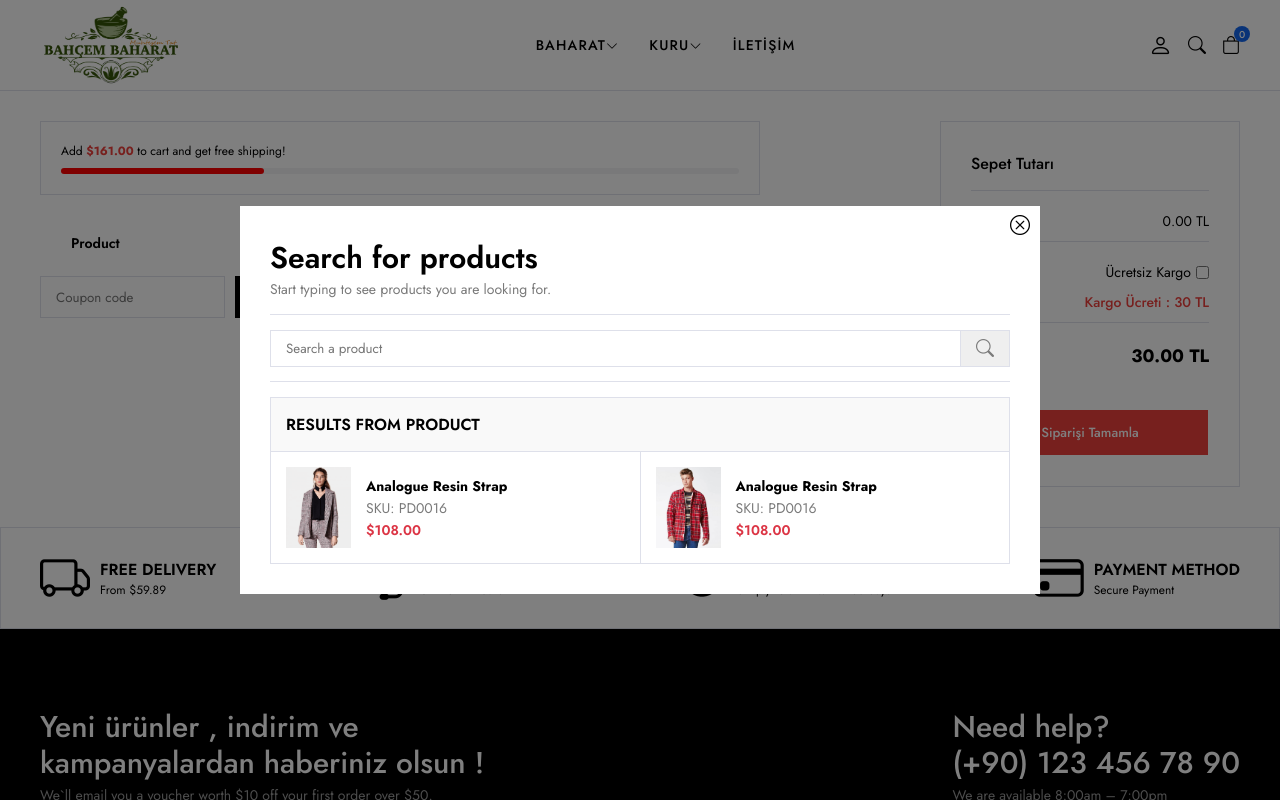
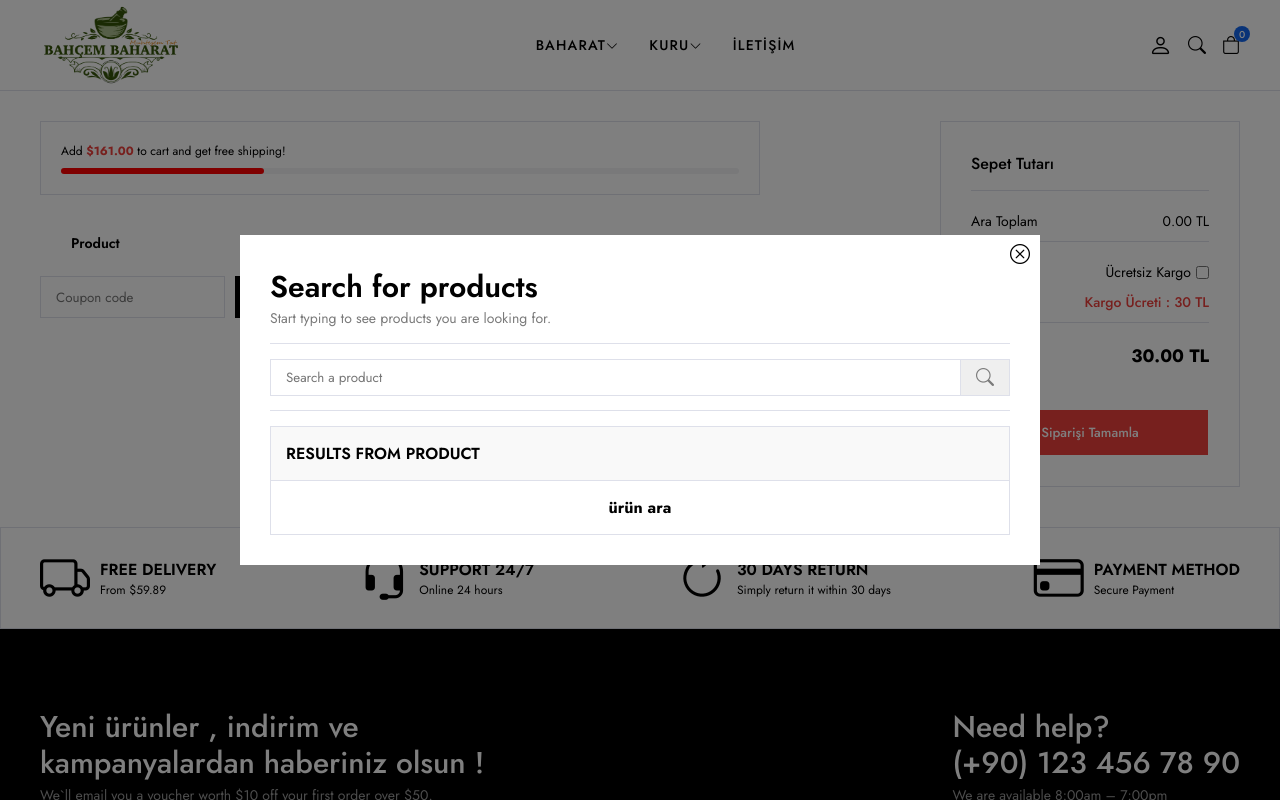
Before and after one commit to ufukkurekci/e-commerce, a React (Vite) app in the folder frontend/: page /cart in a window 1280 px wide. Both pictures are taken after a click on the button 1197 px from the left and 45 px from the top of the page. Shown: the top 800 px of the page. Built offline with nearby package versions, Linux system fonts and the light colour scheme.

Commit message:
product search done!

```diff
--- a/frontend/src/components/cart/CardTotals.jsx
+++ b/frontend/src/components/cart/CardTotals.jsx
@@ -8,7 +8,7 @@ const CardTotals = () => {
   const [fastCargoChecked, setfastCargoChecked] = useState(false);
   const cartItemTotals = cartItems.map((item) => {
     const itemTotal = item.price * item.quantity;
-    console.log(cartItems);
+    // console.log(cartItems);
     return itemTotal;
   });
 
--- a/frontend/src/components/modal/search/Search.jsx
+++ b/frontend/src/components/modal/search/Search.jsx
@@ -1,6 +1,40 @@
+import axios from "axios";
 import "./Search.css";
 import PropTypes from "prop-types";
+import { message } from "antd";
+import { useState } from "react";
 const Search = ({ isSearchShow, setIsSearchShow }) => {
+  const apiUrl = import.meta.env.VITE_API_BASE_URL;
+  const [searchResult, setsearchResult] = useState(null);
+
+  const handleCloseModal = () => {
+    setIsSearchShow(false);
+    setsearchResult(null);
+    document.getElementById("searchInput").value = "";
+  }
+  const handleSearch = async (e) => {
+    e.preventDefault();
+    const productName = e.target[0].value.trim();
+    if(!productName){
+      message.error("Lütfen arama kriteri giriniz");
+      return;
+    }
+    try {
+
+
+      const response = await axios.get(
+        `${apiUrl}/product/search/${productName.trim()}`
+      );
+      if (response.statusText) {
+        const data = await response.data;
+        setsearchResult(data);
+        console.log(data);
+      }
+    } catch (error) {
+      message.error("ürün getirilirken hata olustu");
+      console.log("Veri hatası:", error);
+    }
+  };
   return (
     <div className={`modal-search ${isSearchShow ? "show" : ""} `}>
       <div className="modal-wrapper">
@@ -8,8 +42,8 @@ const Search = ({ isSearchShow, setIsSearchShow }) => {
         <p className="modal-text">
           Start typing to see products you are looking for.
         </p>
-        <form className="search-form">
-          <input type="text" placeholder="Search a product" />
+        <form className="search-form" onSubmit={handleSearch}>
+          <input id="searchInput" type="text" placeholder="Search a product" />
           <button>
             <i className="bi bi-search"></i>
           </button>
@@ -18,42 +52,69 @@ const Search = ({ isSearchShow, setIsSearchShow }) => {
           <div className="search-heading">
             <h3>RESULTS FROM PRODUCT</h3>
           </div>
-          <div className="results">
-            <a href="#" className="result-item">
+          <div
+            className="results"
+            style={{
+              display: `${
+                searchResult?.length === 0 || !searchResult ? "flex" : "grid"
+              }`,
+            }}
+          >
+            {!searchResult && (
+              <b
+                className="result-item"
+                style={{
+                  justifyContent: "center",
+                  width: "100%",
+                }}
+              >
+                ürün ara
+              </b>
+            )}
+            {searchResult?.length === 0 && (
+              <a
+                href="#"
+                className="result-item"
+                style={{
+                  justifyContent: "center",
+                  width: "100%",
+                }}
+              >
+                &#128532; Aradgınız ürün bulunamadı &#128532;
+              </a>
+            )}
+            {searchResult?.length > 0 &&
+              searchResult?.map((resultItem) => (
+                <a
+                  href="http://localhost:5173/product/65ef4906fccb80e88a986ccb"
+                  className="result-item"
+                  key={resultItem._id}
+                >
                   <img
-                src="img/products/product1/1.png"
+                    src={resultItem.images[0].thumbUrl}
                     className="search-thumb"
                     alt=""
                   />
                   <div className="search-info">
-                <h4>Analogue Resin Strap</h4>
+                    <h4>{resultItem.name}</h4>
                     <span className="search-sku">SKU: PD0016</span>
-                <span className="search-price">$108.00</span>
+                    <span className="search-price">
+                      {resultItem.price.basePrice.toFixed(2)}
+                    </span>
                   </div>
                 </a>
-            <a href="#" className="result-item">
-              <img
-                src="img/products/product2/1.png"
-                className="search-thumb"
-                alt=""
-              />
-              <div className="search-info">
-                <h4>Analogue Resin Strap</h4>
-                <span className="search-sku">SKU: PD0016</span>
-                <span className="search-price">$108.00</span>
-              </div>
-            </a>
+              ))}
           </div>
         </div>
         <i
           className="bi bi-x-circle"
           id="close-search"
-          onClick={() => setIsSearchShow(false)}
+          onClick={handleCloseModal}
         ></i>
       </div>
       <div
         className="modal-overlay"
-        onClick={() => setIsSearchShow(false)}
+        onClick={handleCloseModal}
       ></div>
     </div>
   );
```
Also changed, not shown: 2 other files (tests, documents, lock files or other folders). Lines whose indentation alone changed are shown as unchanged.
